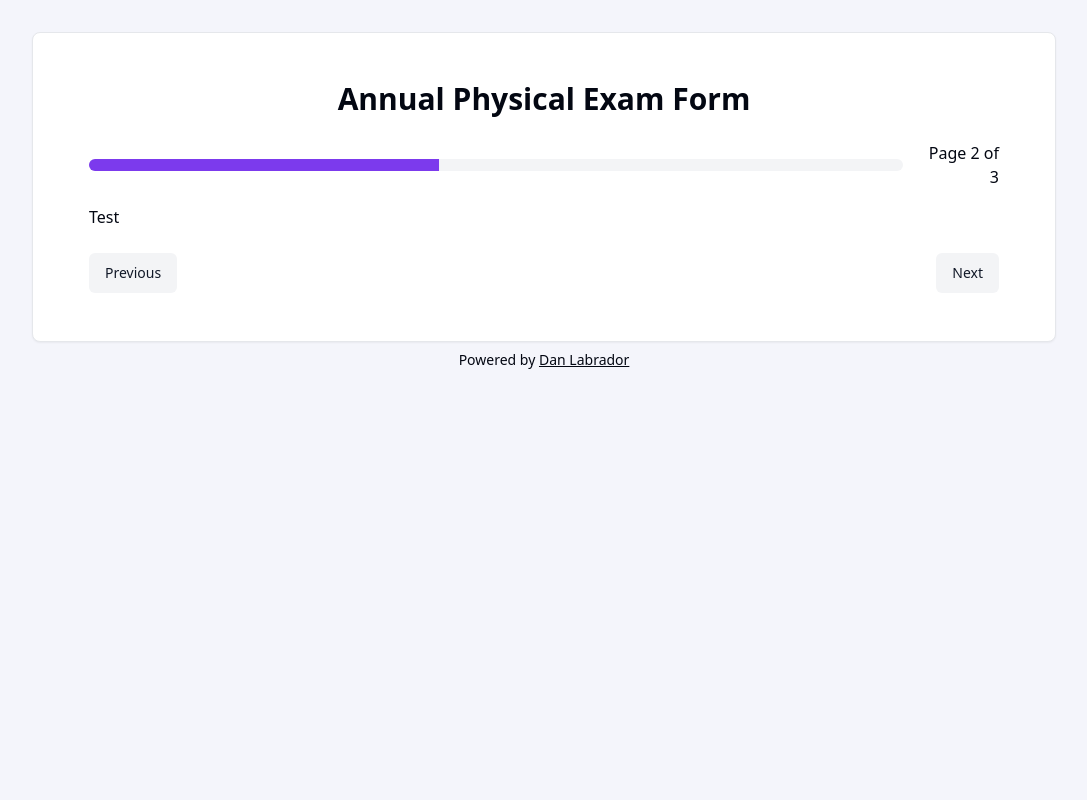
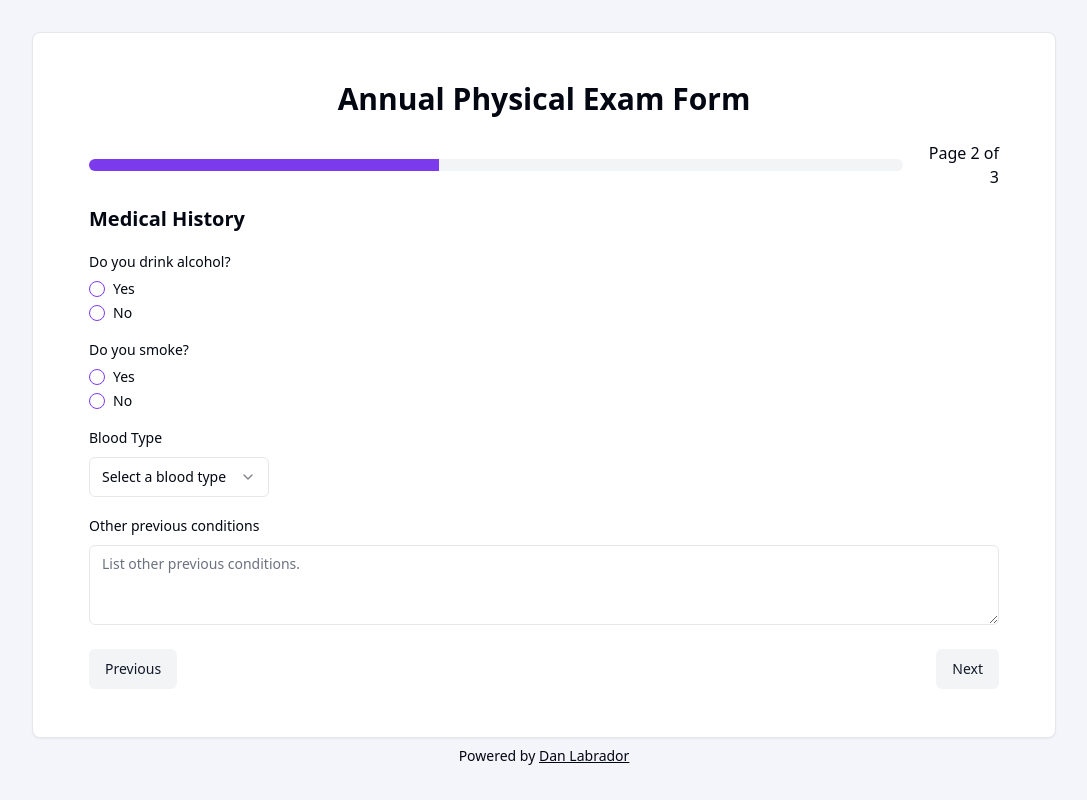
Before and after one commit to danlabrador/uplift-annual-physical-exam-form, a React (Vite) app: page / in a window 1280 px wide. Both pictures are taken after a click on the button "Next". Shown: the whole page, without its empty margins (96-1183 px from the left). Built offline with nearby package versions, Linux system fonts and the light colour scheme.

Commit message:
feat: add page 2

```diff
--- a/src/components/APEFormPage2.tsx
+++ b/src/components/APEFormPage2.tsx
@@ -1,14 +1,93 @@
 import { CardContent } from './ui/Card';
+import { Label } from './ui/Label';
+import { LabelledInput } from './LabelledInput';
 import { Progress } from './ui/Progress';
+import { RadioGroup, RadioGroupItem } from './ui/RadioGroup';
+import { Select, SelectContent, SelectItem, SelectTrigger, SelectValue } from './ui/Select';
+import { Textarea } from './ui/Textarea';
+import { useState } from 'react';
 
 export const APEFormPage2 = () => {
+  const [isDrinking, setIsDrinking] = useState(false);
+  const [isSmoking, setIsSmoking] = useState(false);
+
   return (
     <CardContent className="text-left">
       <div className="flex items-center gap-4">
         <Progress className="h-3" value={43} />
         <p className="min-w-20 text-right">Page 2 of 3</p>
       </div>
-      <div className="space-y-4 mt-4">Test</div>
+      <div className="space-y-4 mt-4">
+        <h2 className="text-xl font-bold">Medical History</h2>
+
+        {/* Alcohol */}
+        <LabelledInput label="Do you drink alcohol?" id="alcohol" isRequired={true}>
+          <RadioGroup
+            onValueChange={selectedValue => setIsDrinking(selectedValue === 'alcohol-yes')}
+          >
+            <div className="flex items-center space-x-2">
+              <RadioGroupItem value="alcohol-yes" id="alcohol-yes" />
+              <Label htmlFor="alcohol-yes">Yes</Label>
+            </div>
+            <div className="flex items-center space-x-2">
+              <RadioGroupItem value="alcohol-no" id="alcohol-no" />
+              <Label htmlFor="alcohol-no">No</Label>
+            </div>
+          </RadioGroup>
+        </LabelledInput>
+
+        {/* Frequency if isDrinking */}
+        {isDrinking && (
+          <LabelledInput label="How often do you drink alcohol?" id="alcohol-frequency">
+            <Textarea placeholder="Describe the frequency." />
+          </LabelledInput>
+        )}
+
+        {/* Smoking */}
+        <LabelledInput label="Do you smoke?" id="smoke" isRequired={true}>
+          <RadioGroup onValueChange={selectedValue => setIsSmoking(selectedValue === 'smoke-yes')}>
+            <div className="flex items-center space-x-2">
+              <RadioGroupItem value="smoke-yes" id="smoke-yes" />
+              <Label htmlFor="smoke-yes">Yes</Label>
+            </div>
+            <div className="flex items-center space-x-2">
+              <RadioGroupItem value="smoke-no" id="smoke-no" />
+              <Label htmlFor="smoke-no">No</Label>
+            </div>
+          </RadioGroup>
+        </LabelledInput>
+
+        {/* Frequency if isSmoking */}
+        {isSmoking && (
+          <LabelledInput label="How often do you smoke?" id="smoke-frequency">
+            <Textarea placeholder="Describe the frequency." />
+          </LabelledInput>
+        )}
+
+        {/* Blood Type */}
+        <LabelledInput label="Blood Type" id="blood-type">
+          <Select>
+            <SelectTrigger className="w-[180px]">
+              <SelectValue placeholder="Select a blood type" />
+            </SelectTrigger>
+            <SelectContent>
+              <SelectItem value="aplus">A+</SelectItem>
+              <SelectItem value="aminus">A-</SelectItem>
+              <SelectItem value="bplus">B+</SelectItem>
+              <SelectItem value="bminus">B-</SelectItem>
+              <SelectItem value="abplus">AB+</SelectItem>
+              <SelectItem value="abminus">AB-</SelectItem>
+              <SelectItem value="oplus">O+</SelectItem>
+              <SelectItem value="ominus">O-</SelectItem>
+            </SelectContent>
+          </Select>
+        </LabelledInput>
+
+        {/* Other previous conditions */}
+        <LabelledInput label="Other previous conditions" id="other-conditions">
+          <Textarea placeholder="List other previous conditions." />
+        </LabelledInput>
+      </div>
     </CardContent>
   );
 };
```
Also changed, not shown: src/components/ui/RadioGroup.tsx (renamed from src/components/ui/radio-group.tsx).
